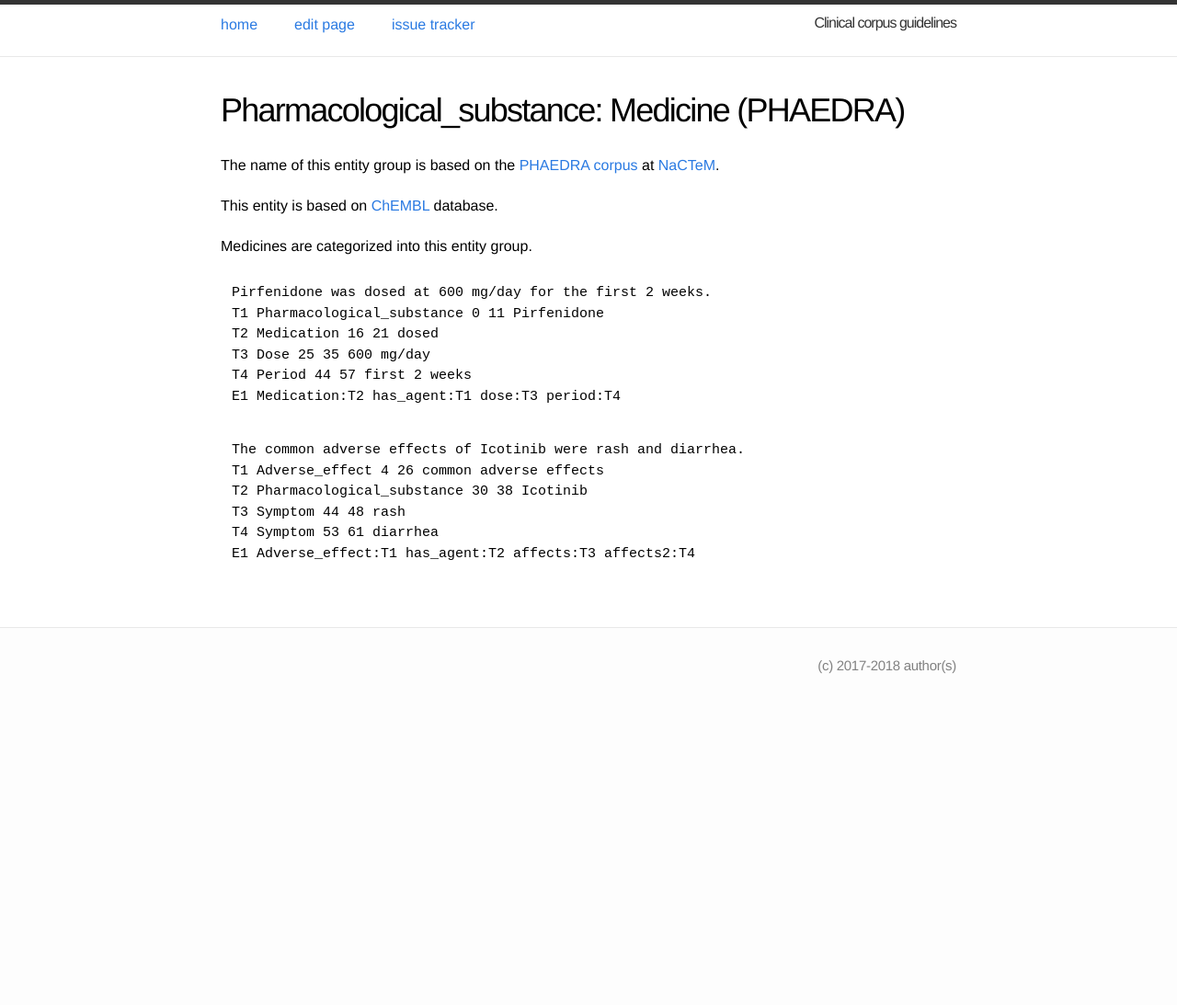
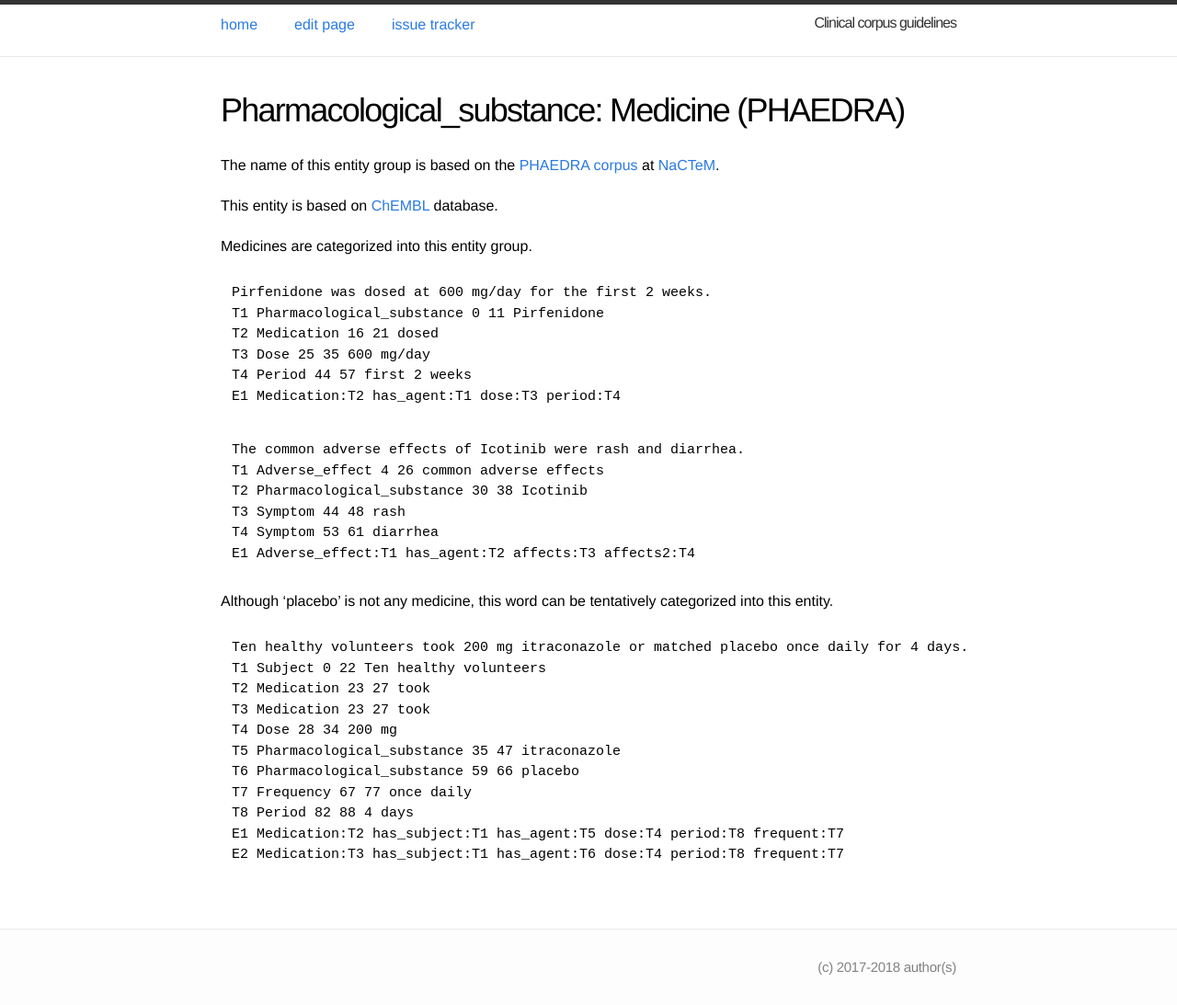
Before and after one commit to ezcatdb/clinicalcorpus-guidelines, a Jekyll site: the page built from _entity/Pharmacological_substance.md, in a window 1280 px wide. Shown: the whole page at 92% size. Built offline with Jekyll 4.4.1, drawn with Linux system fonts in a browser that asks for light colours; before the commit the page ends 900 px from its top, so only the background shows below that.

Commit message:
'placebe' and its sample sentence were included in Pharmacological_substance.md A sample sentence for 'healthy volunteers' was included in Subject.md

```diff
--- a/_entity/Pharmacological_substance.md
+++ b/_entity/Pharmacological_substance.md
@@ -29,5 +29,19 @@ T4 Symptom 53 61 diarrhea
 E1 Adverse_effect:T1 has_agent:T2 affects:T3 affects2:T4
 ~~~
 
+Although 'placebo' is not any medicine, this word can be tentatively categorized into this entity.
 
+~~~ ann
+Ten healthy volunteers took 200 mg itraconazole or matched placebo once daily for 4 days.
+T1 Subject 0 22 Ten healthy volunteers
+T2 Medication 23 27 took
+T3 Medication 23 27 took
+T4 Dose 28 34 200 mg
+T5 Pharmacological_substance 35 47 itraconazole
+T6 Pharmacological_substance 59 66 placebo
+T7 Frequency 67 77 once daily
+T8 Period 82 88 4 days
+E1 Medication:T2 has_subject:T1 has_agent:T5 dose:T4 period:T8 frequent:T7
+E2 Medication:T3 has_subject:T1 has_agent:T6 dose:T4 period:T8 frequent:T7
+~~~
 <!-- details -->
```
Also changed, not shown: _entity/Subject.md (+14 -0 lines).
